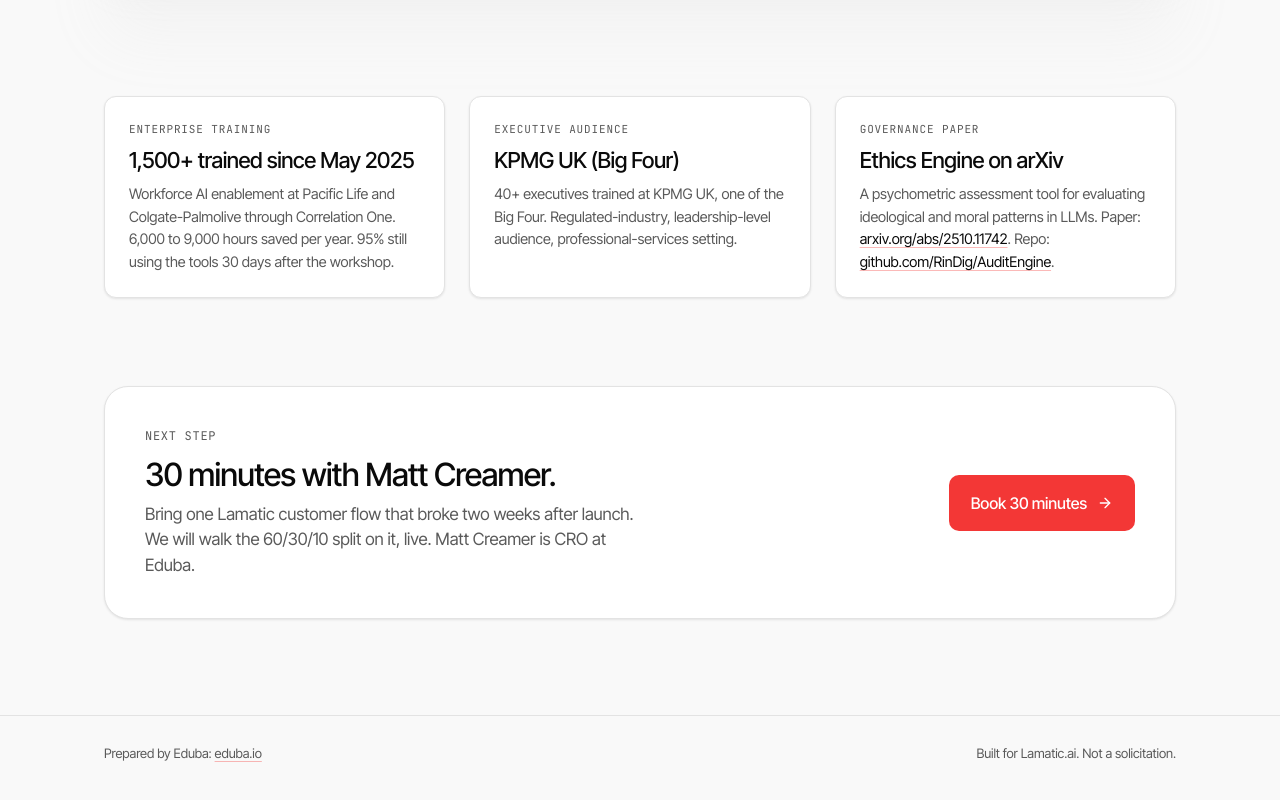
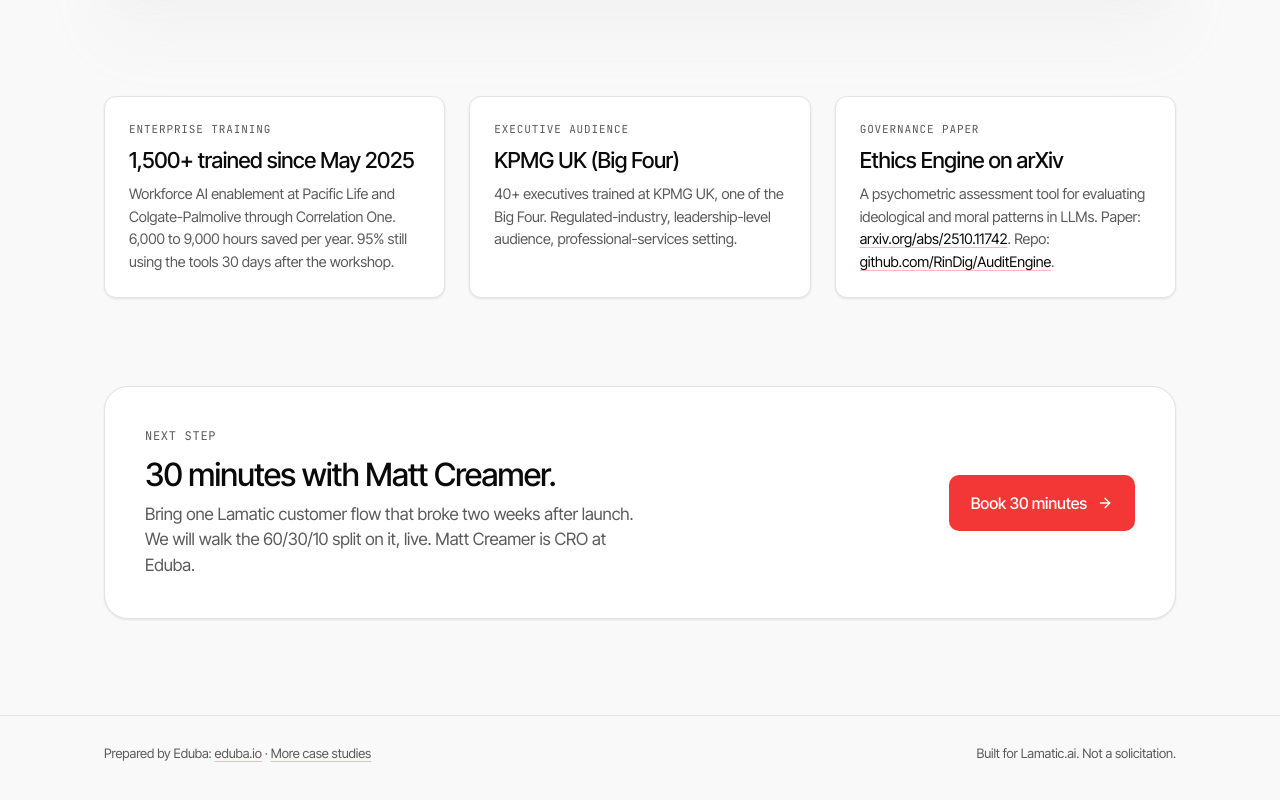
Before and after one commit to mattcreamer17-gif/lamatic-ai, a plain HTML site: page index.html in a window 1280 px wide. Shown: the part 1220-2020 px from the top of the page. Drawn offline with Linux system fonts and the light colour scheme.

Commit message:
Add eduba.io/works case studies link

```diff
--- a/index.html
+++ b/index.html
@@ -109,7 +109,7 @@
 
 <footer class="foot">
   <div class="shell foot-row">
-    <span>Prepared by Eduba: <a href="https://eduba.io" target="_blank" rel="noopener">eduba.io</a></span>
+    <span>Prepared by Eduba: <a href="https://eduba.io" target="_blank" rel="noopener">eduba.io</a> &middot; <a href="https://eduba.io/works" target="_blank" rel="noopener">More case studies</a></span>
     <span>Built for Lamatic.ai. Not a solicitation.</span>
   </div>
 </footer>
```
